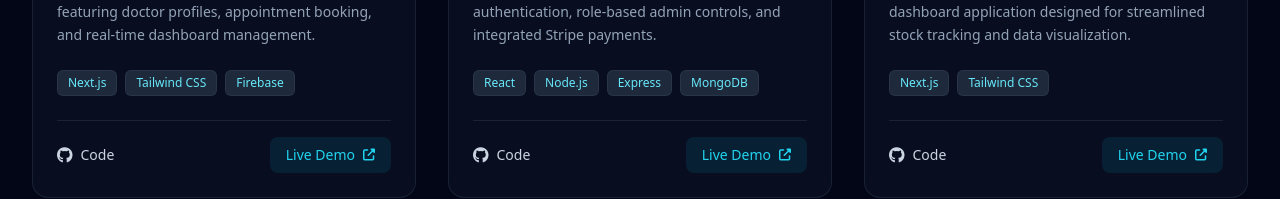
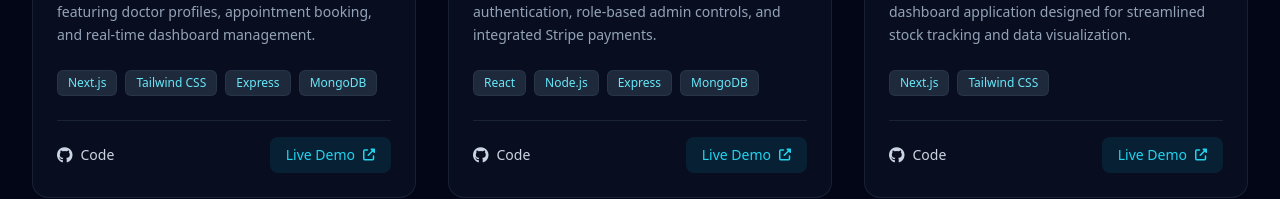
Before and after one commit to rashelmahomud/protfolio-project, a Next.js app: page /projects in a window 1280 px wide. Shown: the part 722-921 px from the top of the page. Built offline with nearby package versions, Linux system fonts and the light colour scheme.

Commit message:
update projetes code

```diff
--- a/src/app/projects/page.jsx
+++ b/src/app/projects/page.jsx
@@ -9,8 +9,8 @@ const projectsData = [
     id: 1,
     title: 'Healthcare & Doctor Appointment System',
     description: 'A comprehensive healthcare web application featuring doctor profiles, appointment booking, and real-time dashboard management.',
-    tags: ['Next.js', 'Tailwind CSS', 'Firebase'],
-    image: "https://i.ibb.co.com/Zp0zzdbP/d.png",
+    tags: ['Next.js', 'Tailwind CSS','Express','MongoDB'],
+    image: "https://i.ibb.co.com/1fKCCw9t/ded.png",
     liveUrl: 'https://helth-care-eight.vercel.app',
     githubUrl: 'https://github.com/rashelmahomud/helth-care',
     category: 'Full Stack',
```
